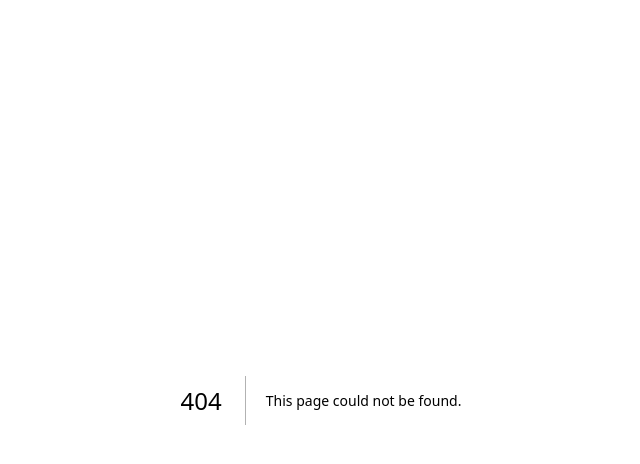
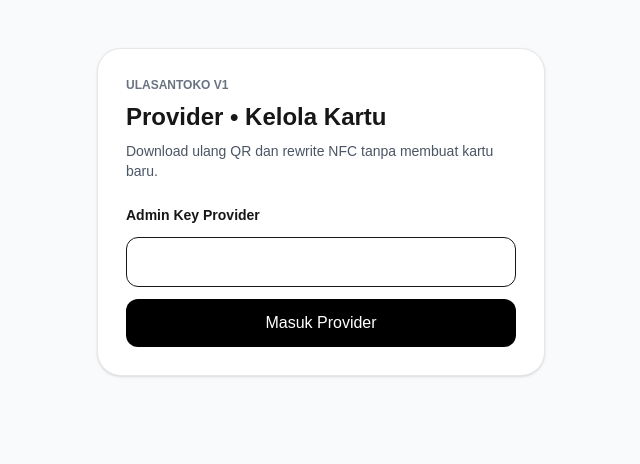
Before and after one commit to ulasantokogle-max/ulasantoko-review-card, a Next.js app: page /admin/provider in a window 1280 px wide. Before the commit this address had no page. Shown: the top 464 px of the page, without its empty margins (319-959 px from the left). Built offline with nearby package versions, Linux system fonts and the light colour scheme.

Commit message:
feat(v1): provider login and card QR/NFC reprint dashboard

```diff
--- /dev/null
+++ b/app/admin/provider/page.tsx
@@ -0,0 +1,124 @@
+"use client";
+import { useEffect, useState } from "react";
+
+type Card = { card_code: string; status: string; business_name: string | null };
+const urlFor = (code: string) => "https://app.ulasantoko.space/r-v1/" + encodeURIComponent(code);
+
+export default function ProviderToolsPage() {
+  const [authenticated, setAuthenticated] = useState(false);
+  const [checking, setChecking] = useState(true);
+  const [adminKey, setAdminKey] = useState("");
+  const [code, setCode] = useState("");
+  const [card, setCard] = useState<Card | null>(null);
+  const [message, setMessage] = useState("");
+  const [busy, setBusy] = useState(false);
+
+  useEffect(() => {
+    fetch("/api/v1/provider/session", { cache: "no-store" })
+      .then(r => r.json()).then(d => setAuthenticated(d.authenticated === true))
+      .catch(() => setAuthenticated(false)).finally(() => setChecking(false));
+  }, []);
+
+  async function login(e: React.FormEvent) {
+    e.preventDefault();
+    setBusy(true); setMessage("");
+    try {
+      const r = await fetch("/api/v1/provider/session", {
+        method: "POST", headers: { "Content-Type": "application/json" },
+        body: JSON.stringify({ admin_key: adminKey }),
+      });
+      const d = await r.json();
+      if (!r.ok) throw new Error(d.message || "Login gagal.");
+      setAdminKey(""); setAuthenticated(true);
+    } catch (e) { setMessage(e instanceof Error ? e.message : "Login gagal."); }
+    finally { setBusy(false); }
+  }
+
+  async function logout() {
+    await fetch("/api/v1/provider/session", { method: "DELETE" });
+    setAuthenticated(false); setCard(null); setAdminKey(""); setMessage("");
+  }
+
+  async function findCard(e: React.FormEvent) {
+    e.preventDefault();
+    setBusy(true); setCard(null); setMessage("");
+    try {
+      const r = await fetch("/api/v1/provider/cards?card_code=" + encodeURIComponent(code.trim().toUpperCase()), { cache: "no-store" });
+      const d = await r.json();
+      if (!r.ok) throw new Error(d.message || "Kartu gagal dicari.");
+      setCard(d.card);
+    } catch (e) { setMessage(e instanceof Error ? e.message : "Pencarian gagal."); }
+    finally { setBusy(false); }
+  }
+
+  async function downloadQr() {
+    if (!card) return;
+    try {
+      const QRCode = await import("qrcode");
+      const canvas = document.createElement("canvas");
+      await QRCode.toCanvas(canvas, urlFor(card.card_code), { errorCorrectionLevel: "H", width: 1200, margin: 4 });
+      const a = document.createElement("a");
+      a.download = "QR-" + card.card_code + ".png";
+      a.href = canvas.toDataURL("image/png"); a.click();
+      setMessage("QR berhasil diunduh. Scan ulang sebelum mencetak.");
+    } catch { setMessage("Gagal membuat QR."); }
+  }
+
+  async function writeNfc() {
+    if (!card || busy) return;
+    const NFC = (window as Window & { NDEFReader?: new () => {
+      write(data: { records: {recordType: string; data: string}[] }): Promise<void>;
+    } }).NDEFReader;
+    if (!NFC) { setMessage("Web NFC memerlukan Chrome Android. Gunakan tombol Salin URL dengan NFC Tools."); return; }
+    setBusy(true); setMessage("Dekatkan tag NFC yang dapat ditulis ke HP.");
+    try {
+      await new NFC().write({ records: [{ recordType: "url", data: urlFor(card.card_code) }] });
+      setMessage("NFC berhasil ditulis. Scan kembali untuk verifikasi.");
+    } catch (e) {
+      setMessage(e instanceof Error ? "NFC gagal: " + e.message : "NFC gagal.");
+    } finally { setBusy(false); }
+  }
+
+  async function copyUrl() {
+    if (!card) return;
+    try { await navigator.clipboard.writeText(urlFor(card.card_code)); setMessage("URL NFC berhasil disalin."); }
+    catch { setMessage("Salin URL yang tercantum secara manual."); }
+  }
+
+  return <main className="min-h-screen bg-gray-50 px-4 py-12">
+    <section className="mx-auto max-w-md rounded-3xl border border-gray-200 bg-white p-7 shadow-sm">
+      <p className="text-xs font-semibold text-gray-500">ULASANTOKO V1</p>
+      <h1 className="mt-2 text-2xl font-bold">Provider • Kelola Kartu</h1>
+      <p className="mt-2 text-sm text-gray-600">Download ulang QR dan rewrite NFC tanpa membuat kartu baru.</p>
+      {checking ? <p className="mt-6">Memeriksa sesi...</p> : !authenticated ?
+        <form onSubmit={login} className="mt-6 space-y-3">
+          <label className="block text-sm font-semibold">Admin Key Provider</label>
+          <input required type="password" value={adminKey} onChange={e => setAdminKey(e.target.value)}
+            className="w-full rounded-xl border p-3" autoComplete="off" />
+          <button disabled={busy} className="w-full rounded-xl bg-black p-3 font-semibold text-white">Masuk Provider</button>
+        </form> :
+        <div className="mt-6 space-y-5">
+          <div className="flex items-center justify-between">
+            <a className="text-sm text-blue-700 underline" href="/admin/cards">Buat kartu baru</a>
+            <button type="button" className="text-sm underline" onClick={logout}>Keluar</button>
+          </div>
+          <form onSubmit={findCard} className="space-y-3">
+            <label className="block text-sm font-semibold">Cari kode kartu</label>
+            <input required value={code} onChange={e => setCode(e.target.value.toUpperCase())}
+              placeholder="ULAS-00204" className="w-full rounded-xl border p-3" />
+            <button disabled={busy} className="w-full rounded-xl bg-black p-3 font-semibold text-white">Cari Kartu</button>
+          </form>
+          {card && <div className="space-y-3 rounded-2xl border border-blue-200 bg-blue-50 p-4">
+            <p className="font-bold">{card.card_code}</p>
+            <p className="text-sm">{card.business_name || "Belum diaktivasi"} • {card.status}</p>
+            <p className="break-all text-xs">{urlFor(card.card_code)}</p>
+            <button onClick={downloadQr} className="w-full rounded-xl bg-black p-3 font-semibold text-white">Download Ulang QR</button>
+            <button onClick={writeNfc} disabled={busy} className="w-full rounded-xl bg-blue-700 p-3 font-semibold text-white">Rewrite NFC</button>
+            <button onClick={copyUrl} className="w-full rounded-xl border bg-white p-3 font-semibold">Salin URL NFC</button>
+            <p className="text-xs text-gray-600">Rewrite NFC menimpa record tag writable, bukan mengubah tujuan kartu di database. Tag terkunci tidak bisa ditulis ulang.</p>
+          </div>}
+        </div>}
+      {message && <p role="status" className="mt-5 rounded-xl bg-gray-100 p-3 text-sm">{message}</p>}
+    </section>
+  </main>;
+}
```
